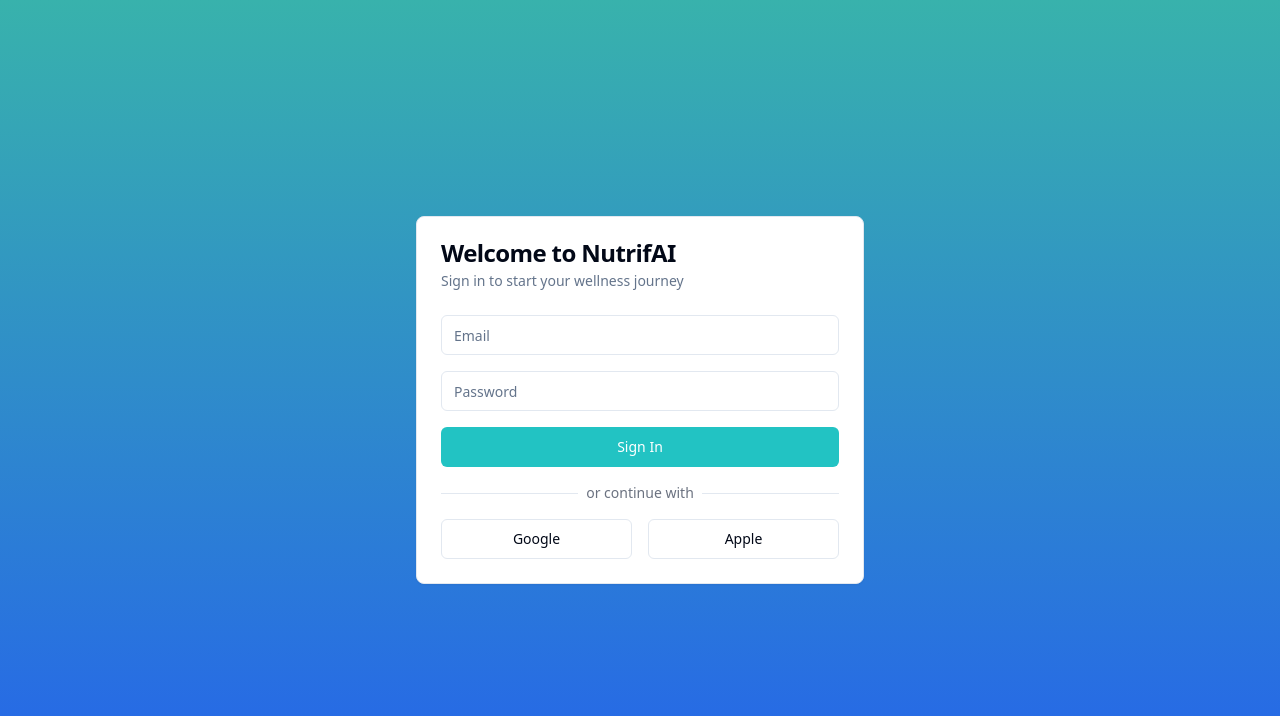
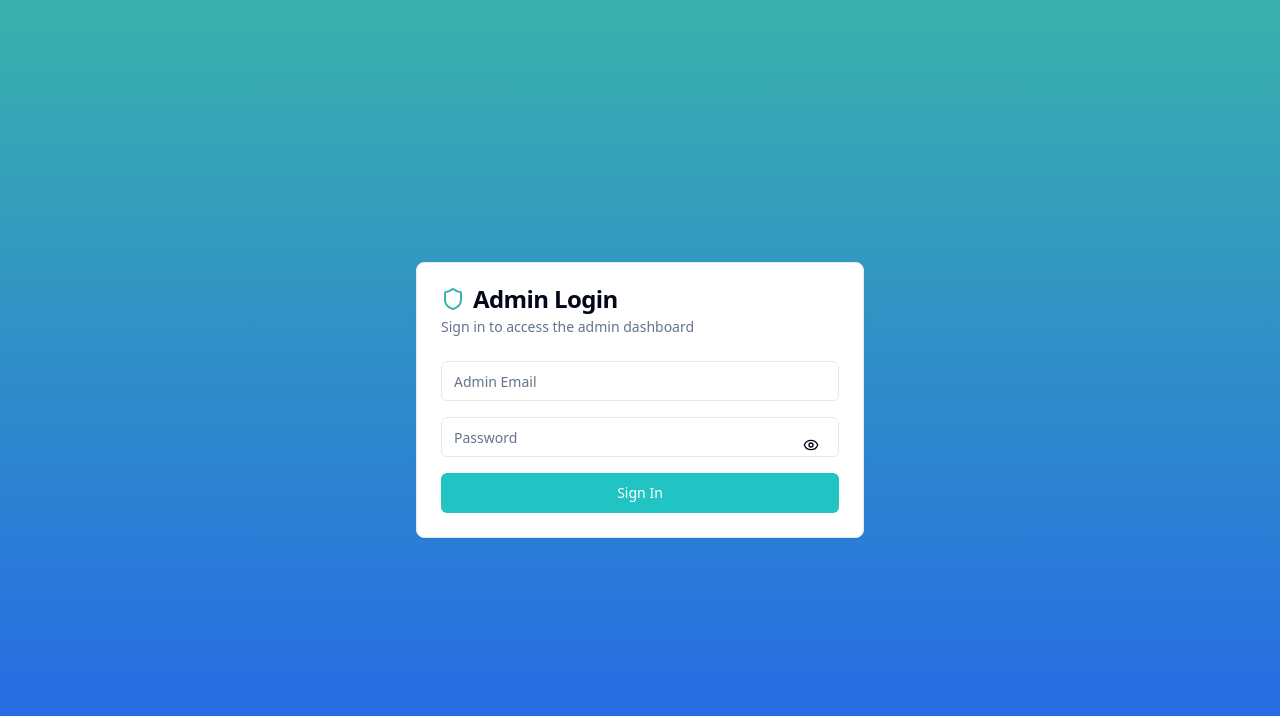
Before and after one commit to rossveerman/nutri-habit-track, a React (Vite) app: page /auth in a window 1280 px wide. Shown: the top 716 px of the page. Built offline with nearby package versions, Linux system fonts and the light colour scheme.

Commit message:
Add admin user authentication
Implement admin user authentication for sign-in functionality.

```diff
--- a/src/pages/AuthScreen.tsx
+++ b/src/pages/AuthScreen.tsx
@@ -1,7 +1,8 @@
 
-import React from 'react';
+import React, { useState } from 'react';
 import { useNavigate } from 'react-router-dom';
 import { Button } from '@/components/ui/button';
+import { Eye, EyeOff, Shield } from 'lucide-react';
 import {
   Card,
   CardContent,
@@ -10,23 +11,52 @@ import {
   CardTitle,
 } from "@/components/ui/card";
 import { Input } from "@/components/ui/input";
+import { useToast } from "@/hooks/use-toast";
 
 export function AuthScreen() {
   const navigate = useNavigate();
+  const { toast } = useToast();
+  const [showPassword, setShowPassword] = useState(false);
+  const [isLoading, setIsLoading] = useState(false);
+  const [credentials, setCredentials] = useState({
+    email: '',
+    password: ''
+  });
 
   const handleSubmit = (e: React.FormEvent) => {
     e.preventDefault();
-    // Here you would typically handle authentication
-    navigate('/');
+    setIsLoading(true);
+
+    // Demo admin credentials - In a real app, this would be handled securely
+    if (credentials.email === 'admin@nutriai.com' && credentials.password === 'admin123') {
+      localStorage.setItem('isAdmin', 'true');
+      toast({
+        title: "Success",
+        description: "Welcome back, admin!",
+      });
+      navigate('/dashboard');
+    } else {
+      toast({
+        variant: "destructive",
+        title: "Error",
+        description: "Invalid admin credentials",
+      });
+    }
+    setIsLoading(false);
   };
+
+  const togglePasswordVisibility = () => setShowPassword(!showPassword);
 
   return (
     <div className="min-h-screen bg-gradient-to-b from-nutritrack-teal to-blue-600 flex items-center justify-center p-6">
       <Card className="w-full max-w-md">
         <CardHeader>
-          <CardTitle>Welcome to NutrifAI</CardTitle>
+          <div className="flex items-center gap-2">
+            <Shield className="h-6 w-6 text-nutritrack-teal" />
+            <CardTitle>Admin Login</CardTitle>
+          </div>
           <CardDescription>
-            Sign in to start your wellness journey
+            Sign in to access the admin dashboard
           </CardDescription>
         </CardHeader>
         <CardContent>
@@ -34,32 +64,33 @@ export function AuthScreen() {
             <div className="space-y-2">
               <Input
                 type="email"
-                placeholder="Email"
+                placeholder="Admin Email"
                 required
+                value={credentials.email}
+                onChange={(e) => setCredentials(prev => ({ ...prev, email: e.target.value }))}
               />
             </div>
-            <div className="space-y-2">
+            <div className="space-y-2 relative">
               <Input
-                type="password"
+                type={showPassword ? "text" : "password"}
                 placeholder="Password"
                 required
+                value={credentials.password}
+                onChange={(e) => setCredentials(prev => ({ ...prev, password: e.target.value }))}
               />
+              <Button
+                type="button"
+                variant="ghost"
+                size="icon"
+                className="absolute right-2 top-1/2 -translate-y-1/2"
+                onClick={togglePasswordVisibility}
+              >
+                {showPassword ? <EyeOff className="h-4 w-4" /> : <Eye className="h-4 w-4" />}
+              </Button>
             </div>
-            <Button type="submit" className="w-full">
-              Sign In
+            <Button type="submit" className="w-full" disabled={isLoading}>
+              {isLoading ? "Signing in..." : "Sign In"}
             </Button>
-            <div className="relative my-4">
-              <div className="absolute inset-0 flex items-center">
-                <div className="w-full border-t"></div>
-              </div>
-              <div className="relative flex justify-center text-sm">
-                <span className="bg-white px-2 text-gray-500">or continue with</span>
-              </div>
-            </div>
-            <div className="grid grid-cols-2 gap-4">
-              <Button variant="outline" type="button">Google</Button>
-              <Button variant="outline" type="button">Apple</Button>
-            </div>
           </form>
         </CardContent>
       </Card>
```
